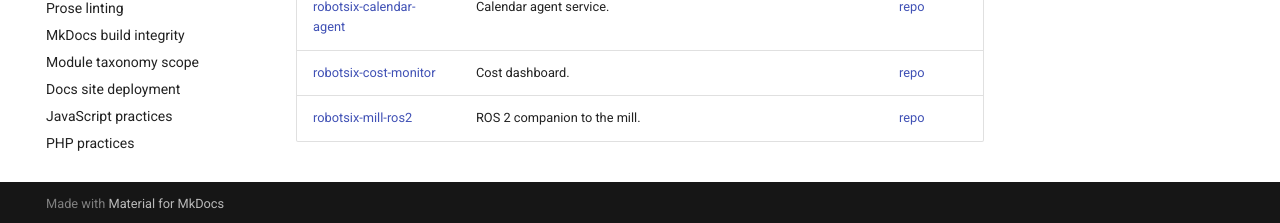
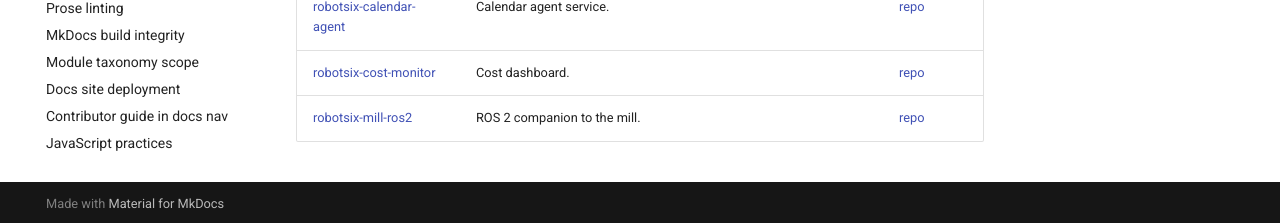
Before and after one commit to damien-robotsix/robotsix-standards, an MkDocs documentation site: the page built from docs/fleet.md, in a window 1280 px wide and 1299 px high. Shown: the part 1073-1296 px from the top of the window. Built offline with MkDocs 1.6.1 and Material for MkDocs 9.7.7, drawn with Linux system fonts in a browser that asks for light colours; comment, search, counter and statistics services are not loaded.

Commit message:
ci: auto-fix add contributing-in-nav.md to mkdocs.yml nav

```diff
--- a/mkdocs.yml
+++ b/mkdocs.yml
@@ -101,6 +101,7 @@ nav:
       - MkDocs build integrity: mkdocs-build.md
       - Module taxonomy scope: module-taxonomy-scope.md
       - Docs site deployment: docs-site-deployment.md
+      - Contributor guide in docs nav: contributing-in-nav.md
       - JavaScript practices: javascript.md
       - PHP practices: php.md
       - Async SQLAlchemy test fixtures: async-sqlalchemy-test-fixtures.md
```
